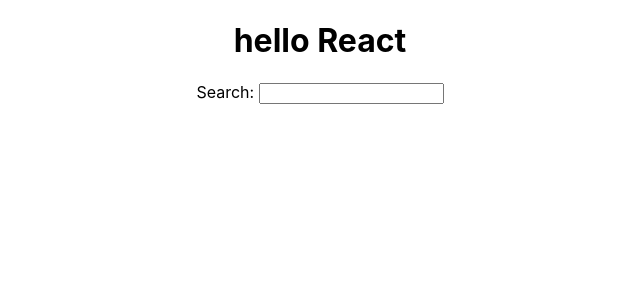
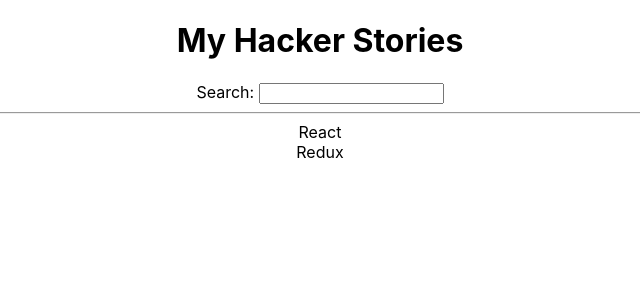
Before and after one commit to bmcalkins/hacker-stories, a React (Create React App) app: page / in a window 1280 px wide. Shown: the top 300 px of the page, without its empty margins (320-960 px from the left). Built offline with nearby package versions, Linux system fonts and the light colour scheme.

Commit message:
Update App.js

```diff
--- a/src/App.js
+++ b/src/App.js
@@ -1,18 +1,32 @@
 import logo from './logo.svg';
 import './App.css';
 
-function getTitle(title) {
-  return title;
-}
+const list = [
+  {
+title: 'React',
+url: 'https://reactjs.org/', author: 'Jordan Walke', num_comments: 3,
+points: 4,
+objectID: 0,
+}, {
+title: 'Redux',
+url: 'https://redux.js.org/', author: 'Dan Abramov, Andrew Clark', num_comments: 2,
+points: 5,
+objectID: 1,
+}, ];
 
 function App() {
 
   return (
     <div className="App">
-      <h1> hello {getTitle('React')} </h1>
+      <h1> My Hacker Stories  </h1>
+
 
       <label htmlFor="search">Search: </label>
       <input id="search" type="text" />
+
+      <hr />
+        {list.map(function(item) { return <div>{item.title}</div>;
+      })}
 
     </div>
   );
```
